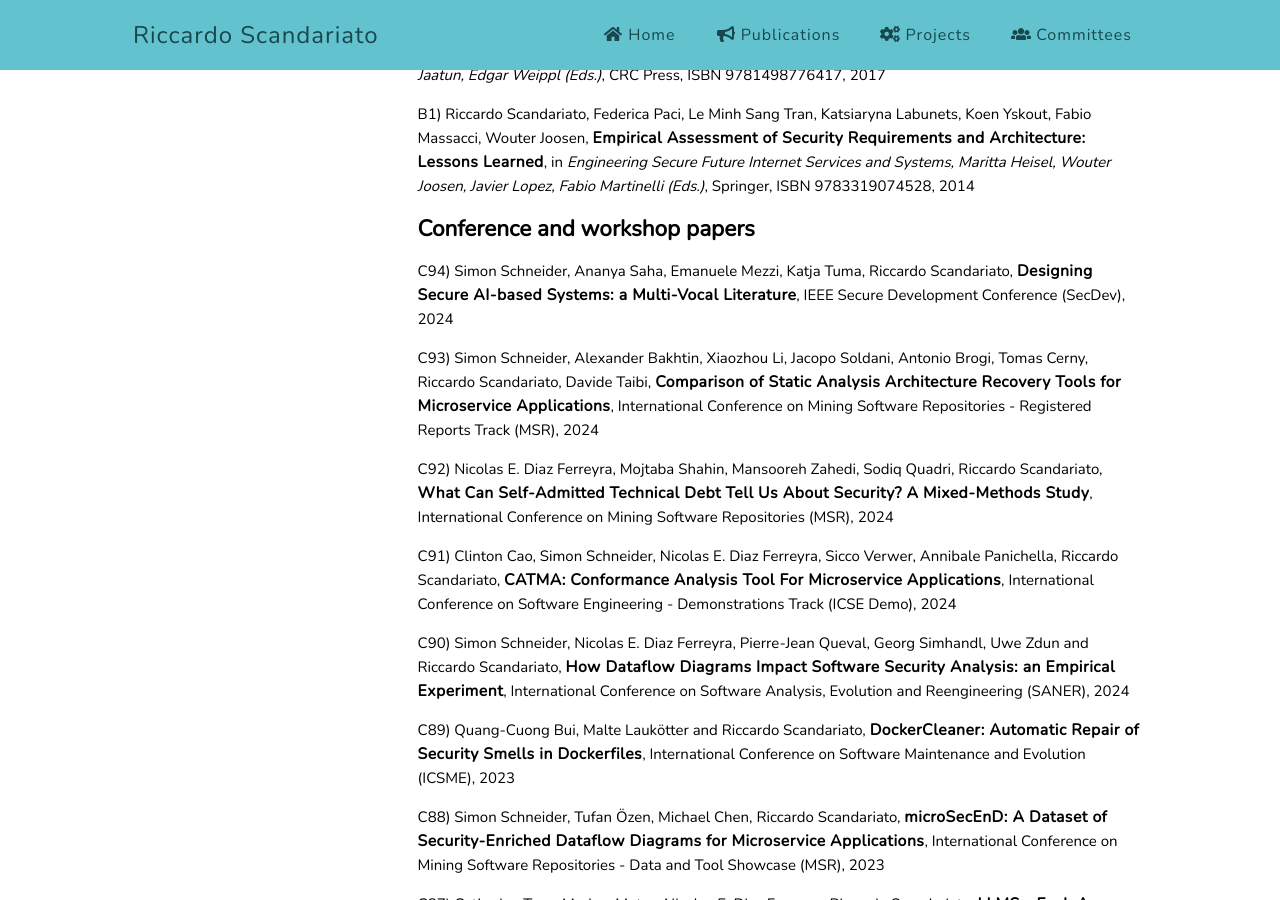
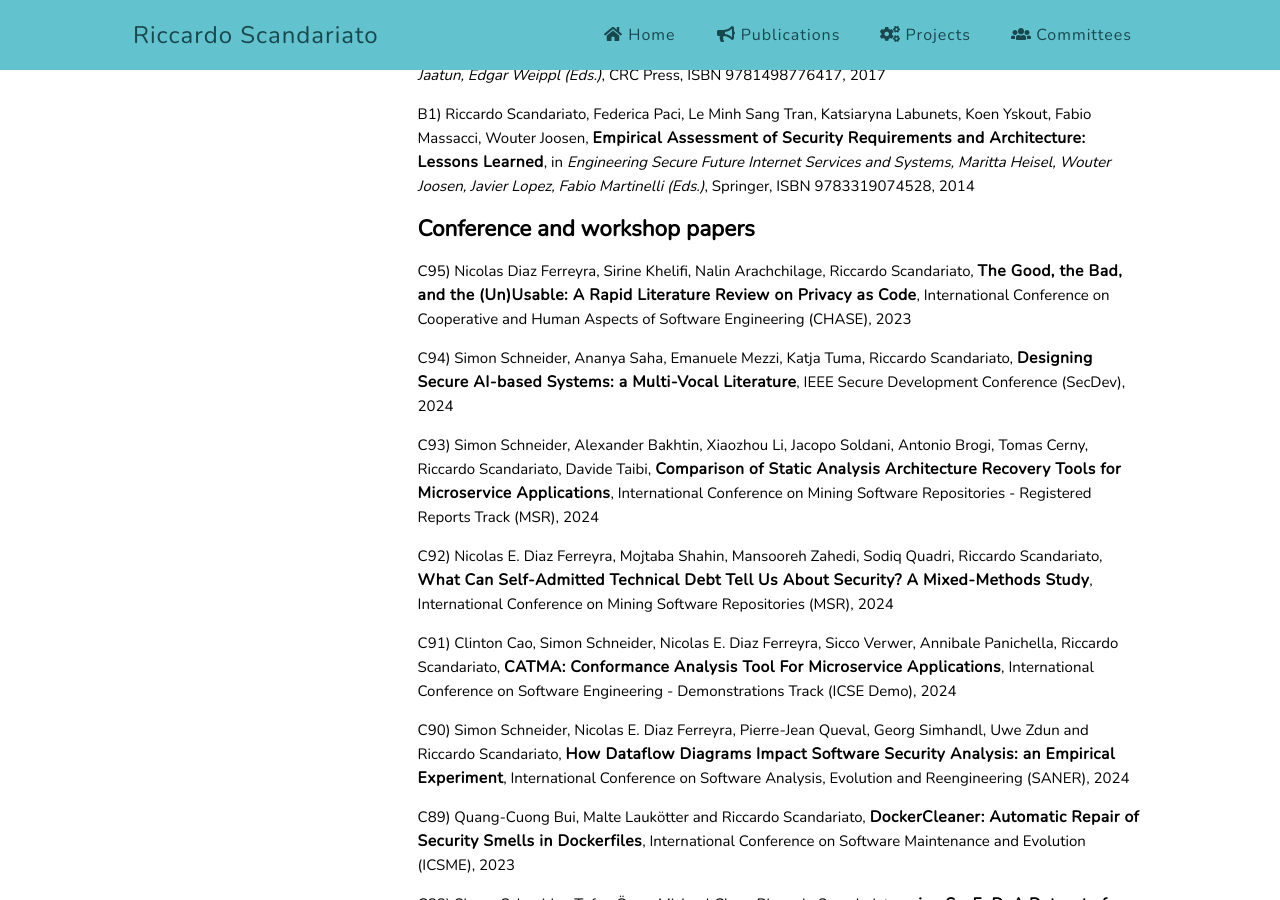
Before and after one commit to riccardoscandariato/riccardoscandariato.github.io, a Jekyll site: the page built from pubs.md, in a window 1280 px wide and 900 px high, scrolled down 2638 px. Built offline with Jekyll 4.4.1, drawn with Linux system fonts in a browser that asks for light colours.

Commit message:
more pubs

```diff
--- a/pubs.md
+++ b/pubs.md
@@ -69,6 +69,8 @@ title: Publications
 
 
 <h2>Conference and workshop papers</h2>
+
+<p>C95) Nicolas Diaz Ferreyra, Sirine Khelifi, Nalin Arachchilage, Riccardo Scandariato, <strong>The Good, the Bad, and the (Un)Usable: A Rapid Literature Review on Privacy as Code</strong>, International Conference on Cooperative and Human Aspects of Software Engineering (CHASE), 2023
 
 <p>C94) Simon Schneider, Ananya Saha, Emanuele Mezzi, Katja Tuma, Riccardo Scandariato, <strong>Designing Secure AI-based Systems: a Multi-Vocal Literature</strong>, IEEE Secure Development Conference (SecDev), 2024
 
```
